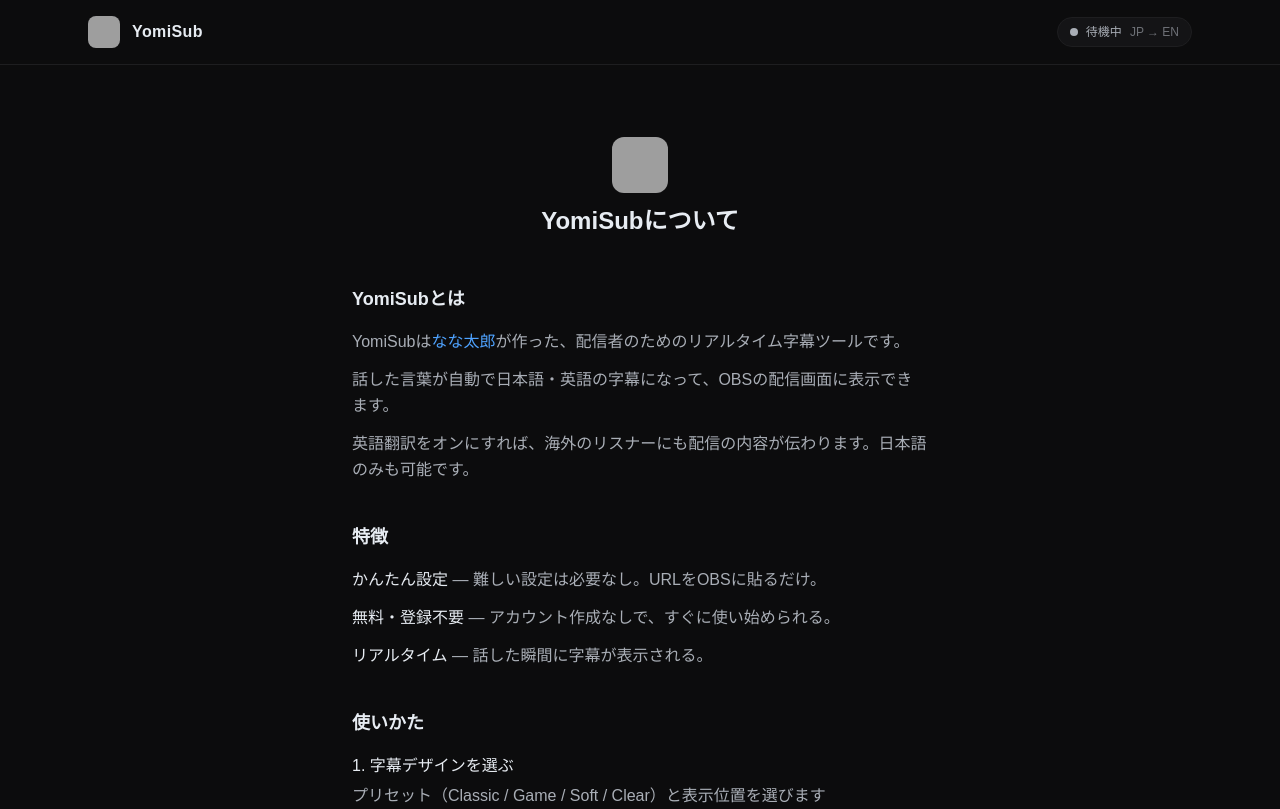
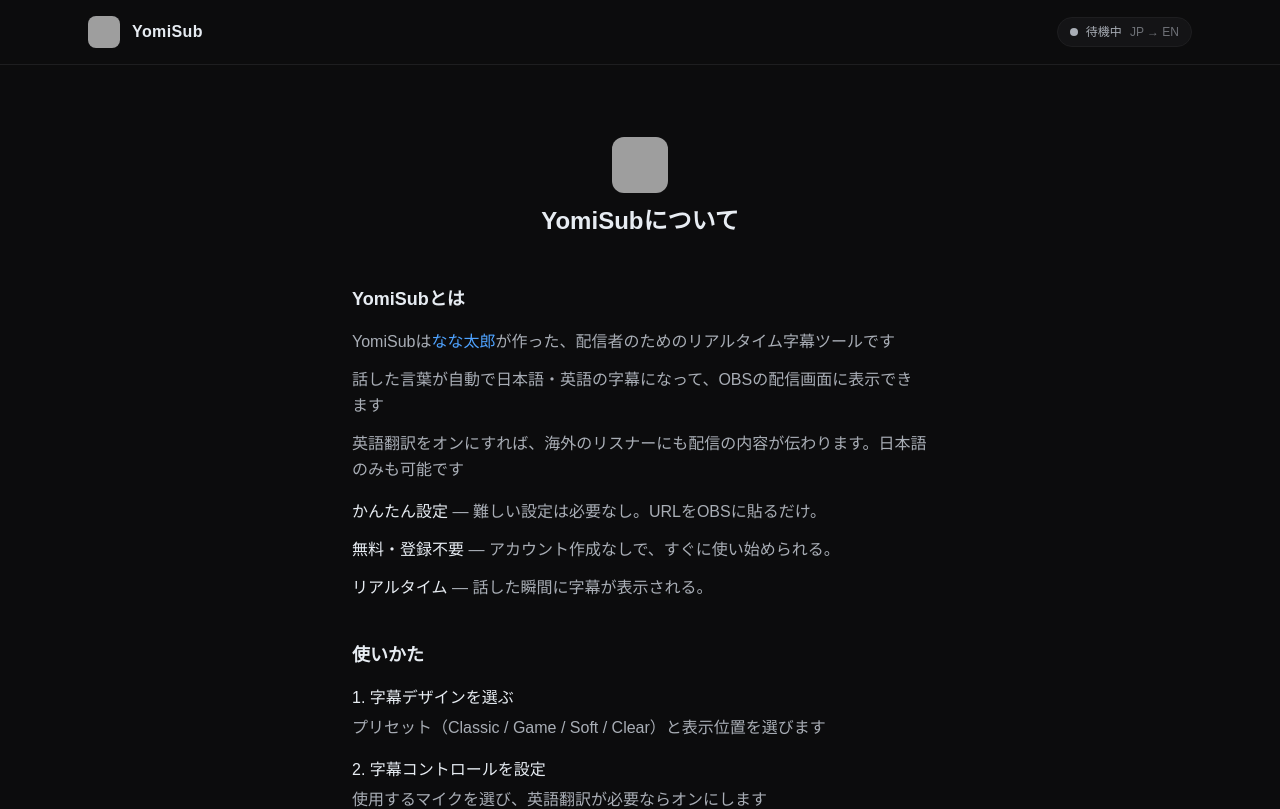
Before and after one commit to nxouv/yomisub, a Next.js app: page /about in a window 1280 px wide. Shown: the top 809 px of the page. Built offline with nearby package versions, Linux system fonts and the light colour scheme; no server answers; grey boxes are pictures that could not be loaded; a web font is replaced by a local one.

Commit message:
Aboutページの文を簡略化し、句読点を修正しました。

```diff
--- a/app/about/page.tsx
+++ b/app/about/page.tsx
@@ -53,20 +53,15 @@
                 >
                   なな太郎
                 </a>
-                が作った、配信者のためのリアルタイム字幕ツールです。
+                が作った、配信者のためのリアルタイム字幕ツールです
               </p>
               <p>
-                話した言葉が自動で日本語・英語の字幕になって、OBSの配信画面に表示できます。
+                話した言葉が自動で日本語・英語の字幕になって、OBSの配信画面に表示できます
               </p>
               <p>
-                英語翻訳をオンにすれば、海外のリスナーにも配信の内容が伝わります。日本語のみも可能です。
+                英語翻訳をオンにすれば、海外のリスナーにも配信の内容が伝わります。日本語のみも可能です
               </p>
             </div>
-          </section>
-
-          {/* 特徴 */}
-          <section className="space-y-4">
-            <h2 className="text-lg font-semibold text-yomi-text">特徴</h2>
             <div className="space-y-3 text-sm sm:text-base text-yomi-text-sub leading-relaxed">
               <p>
                 <span className="text-yomi-text font-medium">かんたん設定</span> — 難しい設定は必要なし。URLをOBSに貼るだけ。
```
